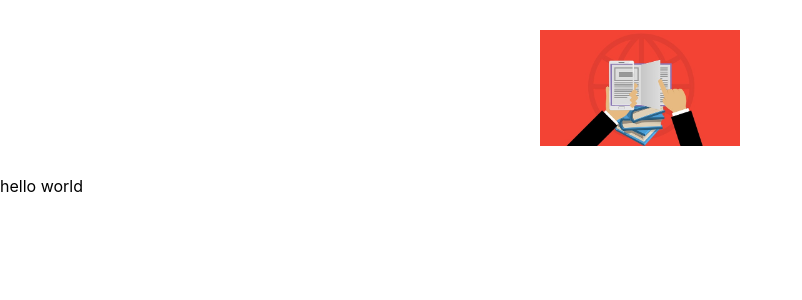
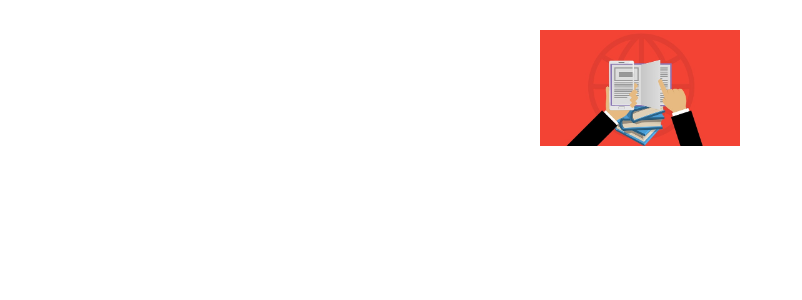
Before and after one commit to sh0nnie4/Dictionary-app, a React (Create React App) app: page / in a window 1280 px wide. Shown: the top 300 px of the page, without its empty margins (0-802 px from the left). Built offline with nearby package versions, Linux system fonts and the light colour scheme.

Commit message:
Updated bootstrap link

```diff
--- a/public/index.html
+++ b/public/index.html
@@ -7,7 +7,8 @@
   <meta name="viewport" content="width=device-width, initial-scale=1" />
   <meta name="theme-color" content="#000000" />
   <meta name="description" content="Web site created using create-react-app" />
-  <link href="https://cdn.jsdelivr.net/npm/bootstrap@5.3.2/dist/css/bootstrap.min.css" />
+  <link href="https://cdn.jsdelivr.net/npm/bootstrap@5.3.2/dist/css/bootstrap.min.css" rel="stylesheet"
+    integrity="sha384-T3c6CoIi6uLrA9TneNEoa7RxnatzjcDSCmG1MXxSR1GAsXEV/Dwwykc2MPK8M2HN" crossorigin="anonymous">
 
 
   <!--
--- a/src/App.js
+++ b/src/App.js
@@ -7,7 +7,6 @@
       <header className="App-header">
         <img src={logo} className="App-logo img-fluid" alt="logo" />
       </header>
-      hello world
     </div>
   );
 }
```
